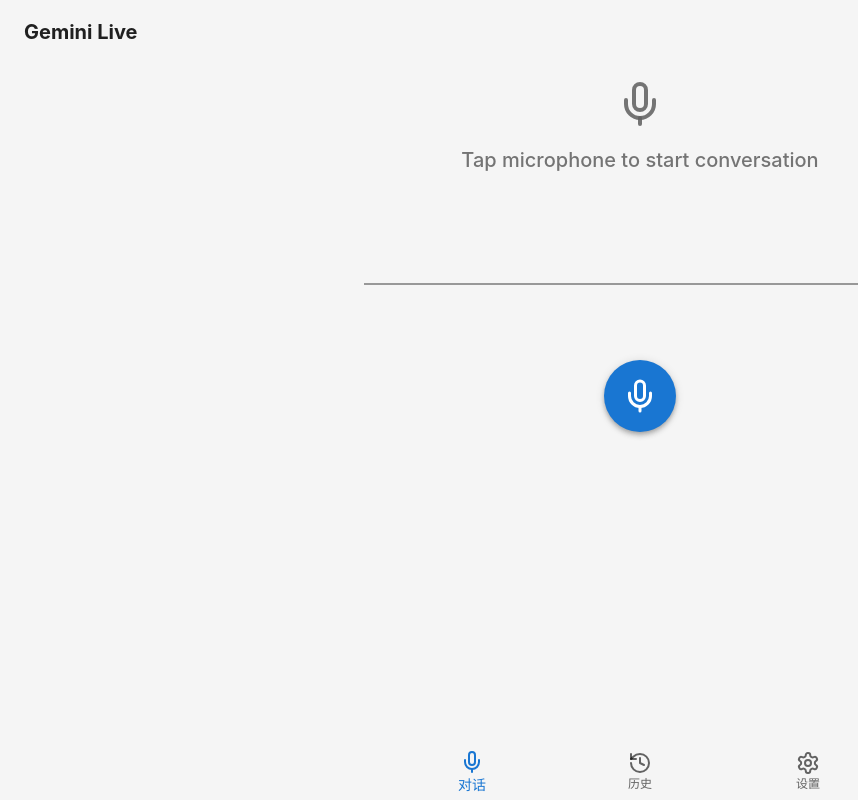
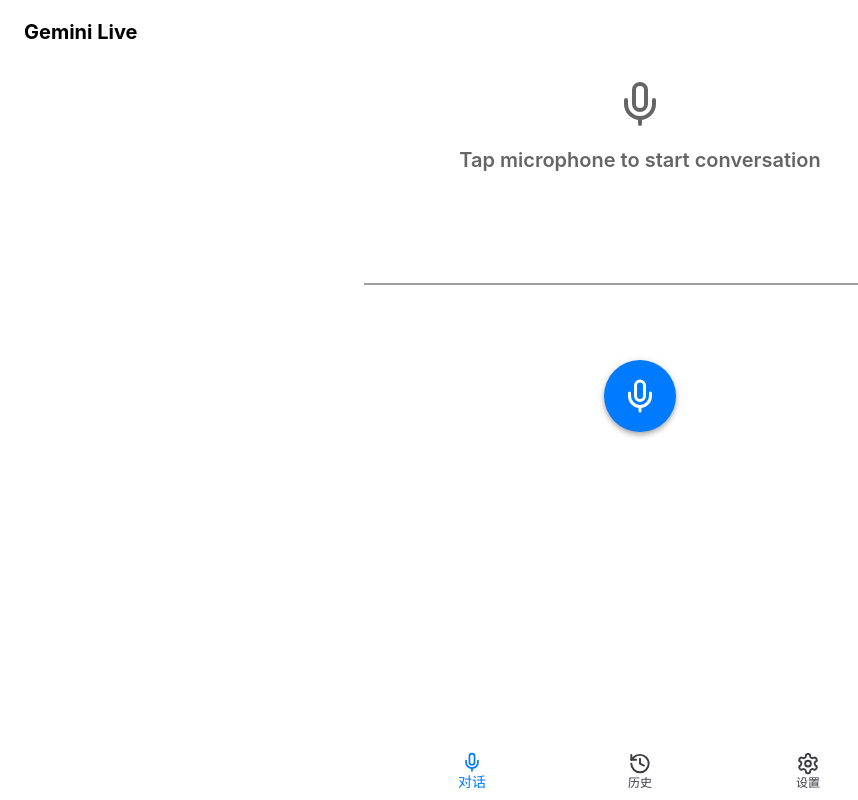
Before and after one commit to wmsyw/Gemini-Live, a React (Vite) app: page / in a window 1280 px wide. Shown: the whole page, without its empty margins (0-858 px from the left). Built offline with nearby package versions, Linux system fonts and the light colour scheme.

Commit message:
优化界面

```diff
--- a/src/components/Layout.tsx
+++ b/src/components/Layout.tsx
@@ -8,6 +8,8 @@
   const location = useLocation();
 
   const [value, setValue] = React.useState(0);
+  const touchStartX = React.useRef<number | null>(null);
+  const touchEndX = React.useRef<number | null>(null);
 
   React.useEffect(() => {
     if (location.pathname === '/') setValue(0);
@@ -16,7 +18,25 @@
   }, [location.pathname]);
 
   return (
-    <Box sx={{ display: 'flex', flexDirection: 'column', minHeight: '100dvh', bgcolor: 'background.default', pt: 'env(safe-area-inset-top)', pb: 'env(safe-area-inset-bottom)', pl: 'env(safe-area-inset-left)', pr: 'env(safe-area-inset-right)' }}>
+    <Box sx={{ display: 'flex', flexDirection: 'column', minHeight: '100dvh', bgcolor: 'background.default', pt: 'env(safe-area-inset-top)', pb: 'env(safe-area-inset-bottom)', pl: 'env(safe-area-inset-left)', pr: 'env(safe-area-inset-right)' }}
+      onTouchStart={(e) => { touchStartX.current = e.changedTouches[0].clientX; }}
+      onTouchEnd={(e) => {
+        touchEndX.current = e.changedTouches[0].clientX;
+        if (touchStartX.current != null && touchEndX.current != null) {
+          const dx = touchEndX.current - touchStartX.current;
+          if (Math.abs(dx) > 60) {
+            if (dx > 0 && value > 0) setValue(value - 1);
+            if (dx < 0 && value < 2) setValue(value + 1);
+            const next = dx > 0 ? value - 1 : value + 1;
+            if (next === 0) navigate('/');
+            else if (next === 1) navigate('/history');
+            else if (next === 2) navigate('/settings');
+          }
+        }
+        touchStartX.current = null;
+        touchEndX.current = null;
+      }}
+    >
       <AppBar position="static" color="transparent" elevation={0} sx={{ borderRadius: 0, pt: 'env(safe-area-inset-top)', bgcolor: 'background.default' }}>
         <Toolbar>
           <Typography variant="h6" component="div" sx={{ flexGrow: 1, fontWeight: 'bold', color: 'text.primary' }}>
--- a/src/theme.ts
+++ b/src/theme.ts
@@ -4,18 +4,26 @@
   palette: {
     mode,
     primary: {
-      main: '#1976d2',
+      main: mode === 'light' ? '#007AFF' : '#0A84FF',
     },
     secondary: {
-      main: '#9c27b0',
+      main: mode === 'light' ? '#5856D6' : '#5E5CE6',
     },
     background: {
-      default: mode === 'light' ? '#f5f5f5' : '#121212',
-      paper: mode === 'light' ? '#ffffff' : '#1e1e1e',
+      default: mode === 'light' ? '#FFFFFF' : '#1C1C1E',
+      paper: mode === 'light' ? '#F2F2F7' : '#2C2C2E',
     },
+    text: {
+      primary: mode === 'light' ? '#000000' : '#FFFFFF',
+      secondary: mode === 'light' ? '#3C3C43' : '#EBEBF5',
+    },
+    divider: mode === 'light' ? '#C6C6C8' : '#3A3A3C',
   },
+  spacing: 8,
   typography: {
     fontFamily: [
+      '"SF Pro Text"',
+      '"SF Pro Display"',
       '-apple-system',
       'BlinkMacSystemFont',
       '"Segoe UI"',
@@ -24,23 +32,65 @@
       'Arial',
       'sans-serif',
     ].join(','),
+    h6: { fontWeight: 600 },
+    body1: { lineHeight: 1.4 },
+    body2: { lineHeight: 1.4 },
   },
   shape: {
-    borderRadius: 16,
+    borderRadius: 12,
   },
   components: {
+    MuiButtonBase: {
+      defaultProps: {
+        disableRipple: true,
+      }
+    },
+    MuiCssBaseline: {
+      styleOverrides: {
+        html: { height: '100%' },
+        body: {
+          minHeight: '100dvh',
+          WebkitFontSmoothing: 'antialiased',
+          MozOsxFontSmoothing: 'grayscale',
+          backgroundColor: mode === 'light' ? '#FFFFFF' : '#1C1C1E',
+        },
+        '#root': { minHeight: '100dvh' },
+      }
+    },
     MuiButton: {
       styleOverrides: {
         root: {
           textTransform: 'none',
-          borderRadius: 24,
+          borderRadius: 12,
+          minHeight: 44,
+          minWidth: 88,
+          paddingLeft: 16,
+          paddingRight: 16,
         },
       },
+    },
+    MuiIconButton: {
+      styleOverrides: {
+        root: {
+          width: 44,
+          height: 44,
+        }
+      }
+    },
+    MuiBottomNavigationAction: {
+      styleOverrides: {
+        root: {
+          minWidth: 88,
+          minHeight: 44,
+          paddingTop: 8,
+          paddingBottom: 8,
+        }
+      }
     },
     MuiPaper: {
       styleOverrides: {
         rounded: {
-          borderRadius: 16,
+          borderRadius: 12,
         },
       },
     },
```
